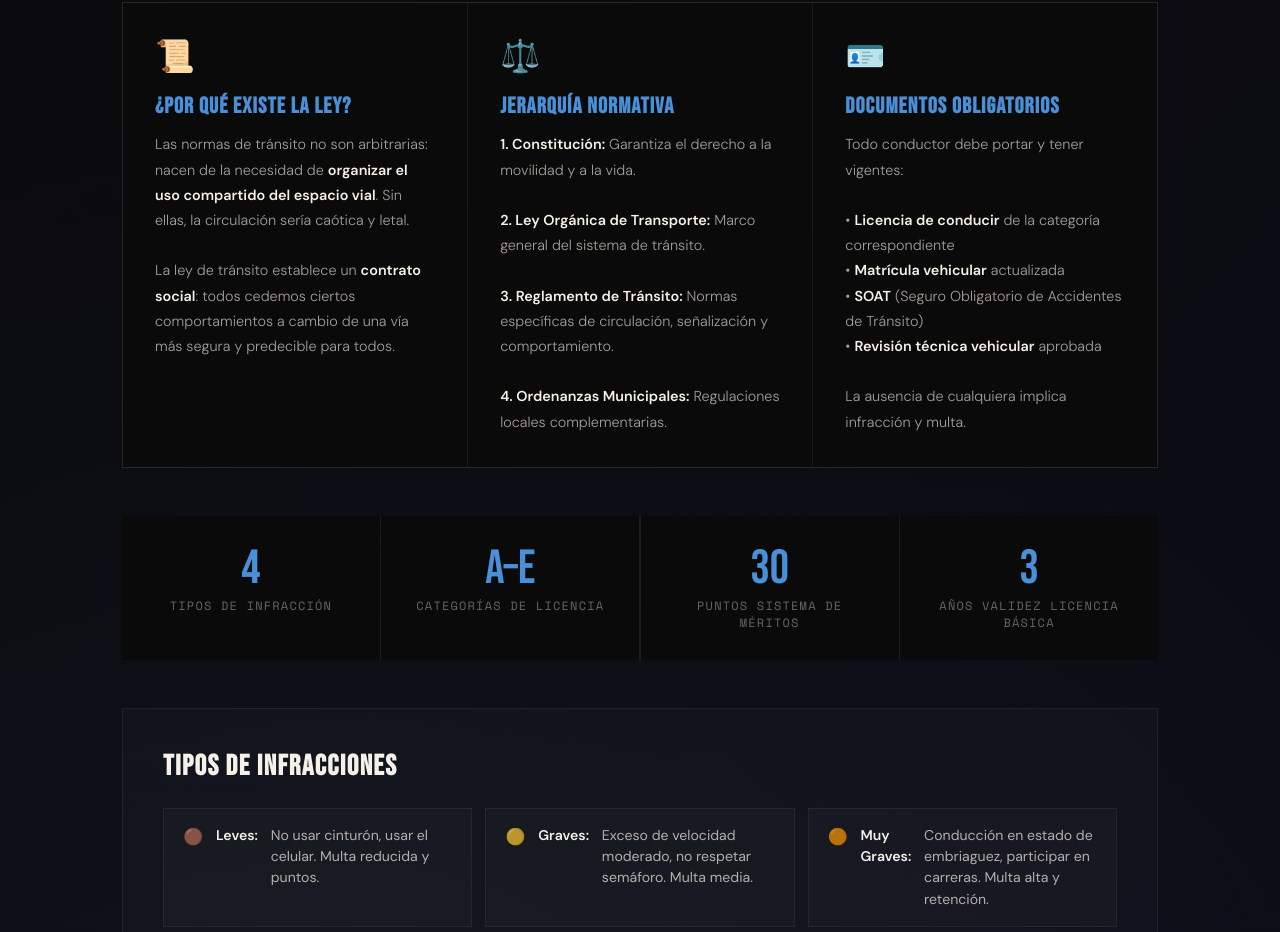
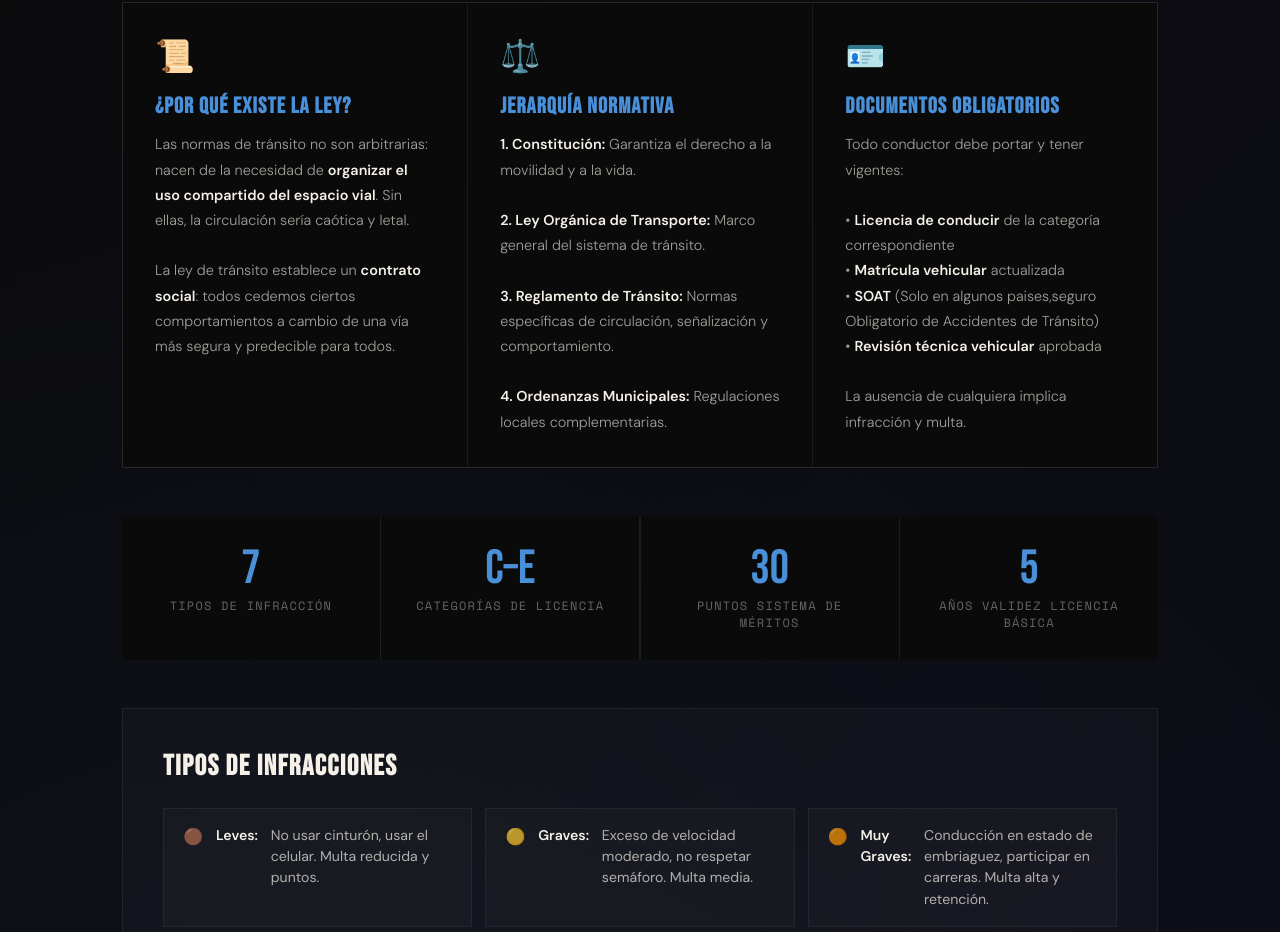
Before and after one commit to tzzzzzdamage-sys/guia-vial, a plain HTML site: page index.html in a window 1280 px wide. Shown: the part 3528-4460 px from the top of the page. Drawn offline with nearby package versions, Linux system fonts and the light colour scheme.

Commit message:
Update index.html

```diff
--- a/index.html
+++ b/index.html
@@ -758,7 +758,7 @@
           Todo conductor debe portar y tener vigentes:<br><br>
           • <strong>Licencia de conducir</strong> de la categoría correspondiente<br>
           • <strong>Matrícula vehicular</strong> actualizada<br>
-          • <strong>SOAT</strong> (Seguro Obligatorio de Accidentes de Tránsito)<br>
+          • <strong>SOAT</strong> (Solo en algunos paises,seguro Obligatorio de Accidentes de Tránsito)<br>
           • <strong>Revisión técnica vehicular</strong> aprobada<br><br>
           La ausencia de cualquiera implica infracción y multa.
         </p>
@@ -767,11 +767,11 @@
 
     <div class="stat-strip reveal">
       <div class="stat-item">
-        <div class="stat-number">4</div>
+        <div class="stat-number">7</div>
         <div class="stat-label">TIPOS DE INFRACCIÓN</div>
       </div>
       <div class="stat-item">
-        <div class="stat-number">A–E</div>
+        <div class="stat-number">C–E</div>
         <div class="stat-label">CATEGORÍAS DE LICENCIA</div>
       </div>
       <div class="stat-item">
@@ -779,7 +779,7 @@
         <div class="stat-label">PUNTOS SISTEMA DE MÉRITOS</div>
       </div>
       <div class="stat-item">
-        <div class="stat-number">3</div>
+        <div class="stat-number">5</div>
         <div class="stat-label">AÑOS VALIDEZ LICENCIA BÁSICA</div>
       </div>
     </div>
```
